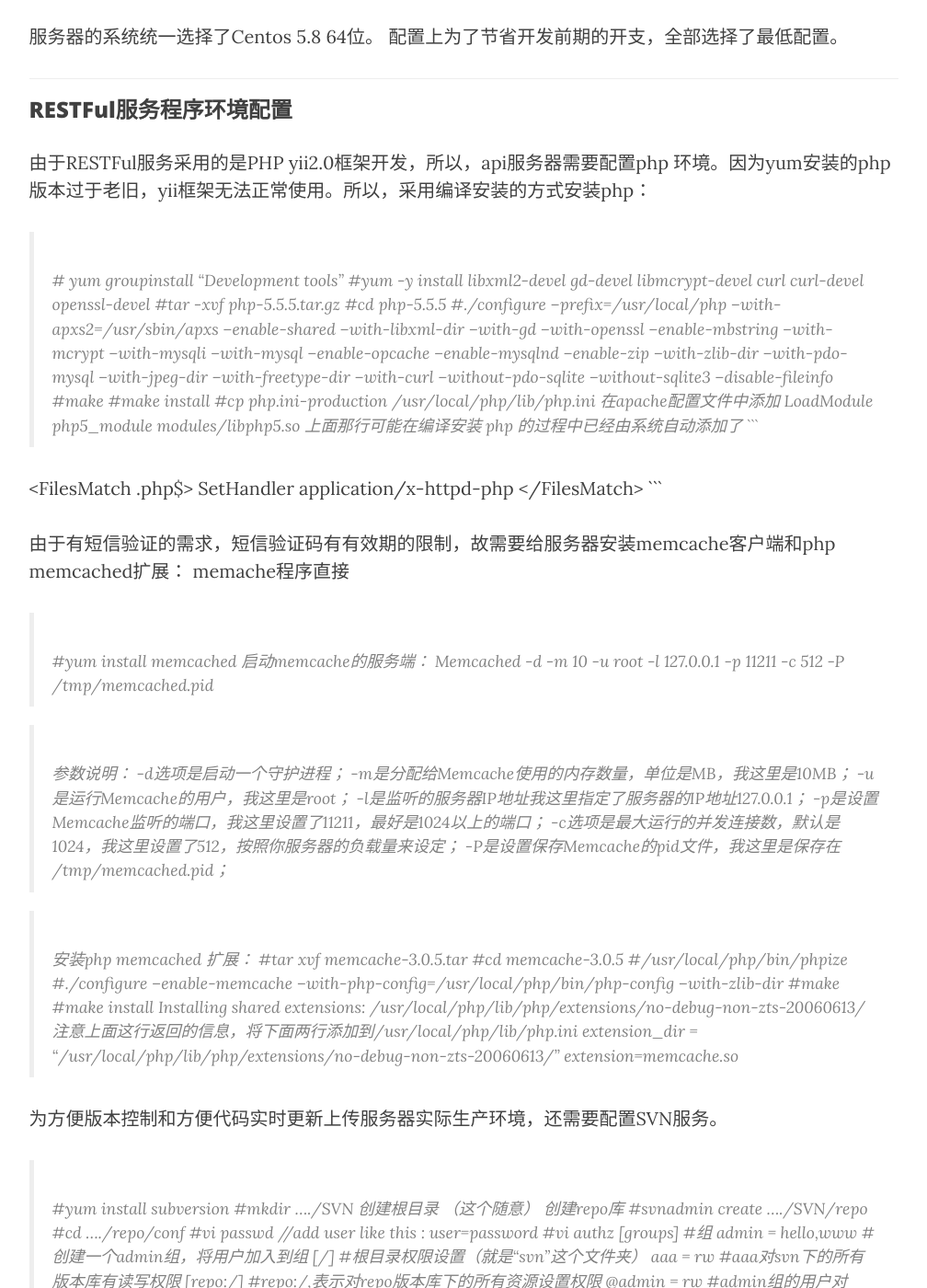
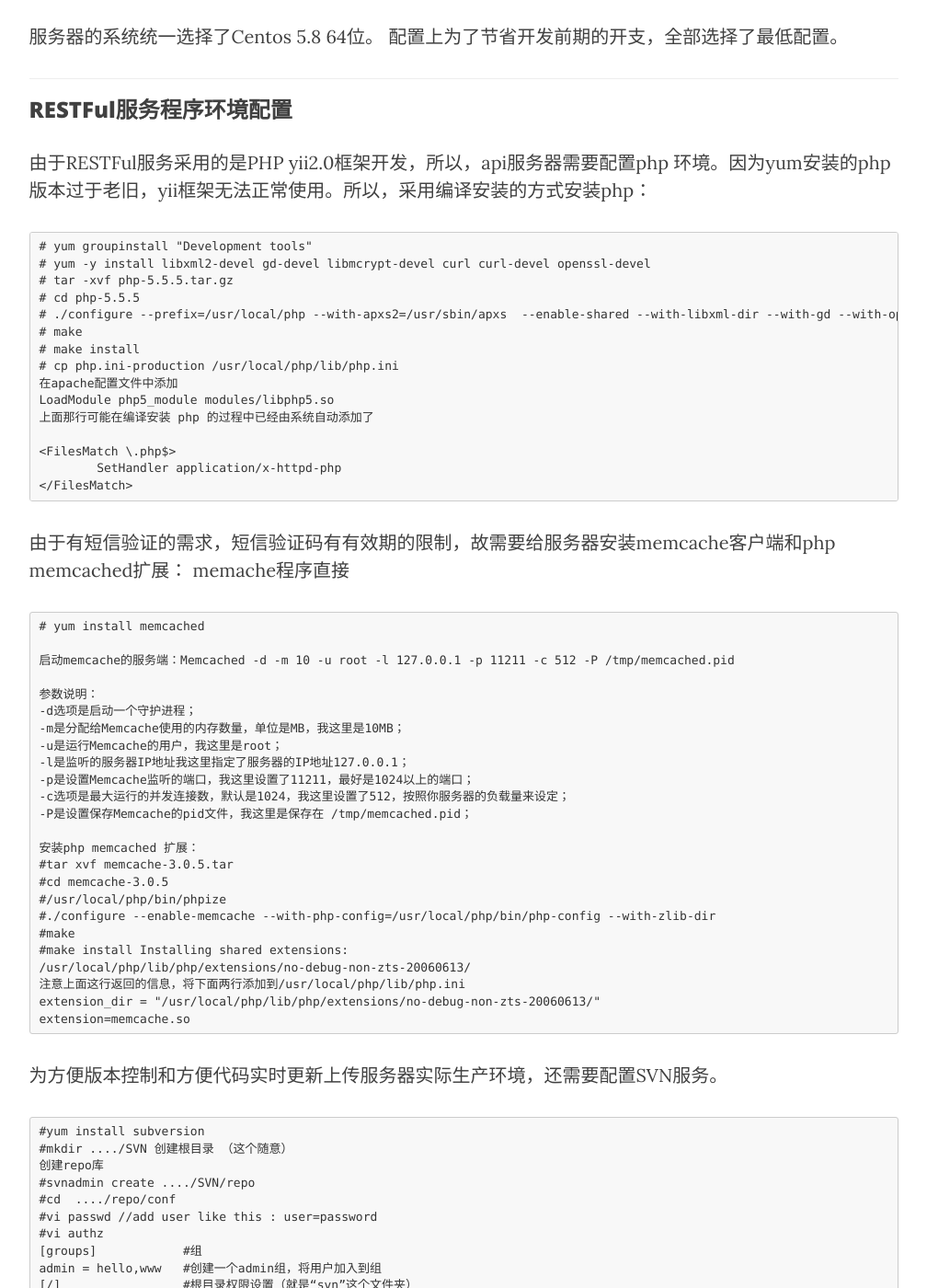
Before and after one commit to dongyeo/dongyeo.github.io, a Jekyll site: the page built from _posts/2015-05-17-yuanxin-app-back-end-design.markdown, in a window 1280 px wide and 1400 px high, scrolled down 1383 px. Shown: the whole window at 92% size, without its empty margins (136-1144 px from the left). Built offline with Jekyll 4.4.1, drawn with Linux system fonts in a browser that asks for light colours; nearby versions of some CDN libraries; comment, search, counter and statistics services are not loaded; some of the changed text lies outside the part shown.

Commit message:
fix markdown format at github markdown engine

````diff
--- a/_posts/2015-05-17-yuanxin-app-back-end-design.markdown
+++ b/_posts/2015-05-17-yuanxin-app-back-end-design.markdown
@@ -35,18 +35,19 @@
 ### RESTFul服务程序环境配置
 由于RESTFul服务采用的是PHP yii2.0框架开发，所以，api服务器需要配置php 环境。因为yum安装的php版本过于老旧，yii框架无法正常使用。所以，采用编译安装的方式安装php：
 
->\# yum groupinstall "Development tools"
->\#yum -y install libxml2-devel gd-devel libmcrypt-devel curl curl-devel openssl-devel
->\#tar -xvf php-5.5.5.tar.gz
->\#cd php-5.5.5
->\#./configure --prefix=/usr/local/php --with-apxs2=/usr/sbin/apxs  --enable-shared --with-libxml-dir --with-gd --with-openssl --enable-mbstring --with-mcrypt --with-mysqli --with-mysql --enable-opcache --enable-mysqlnd --enable-zip --with-zlib-dir --with-pdo-mysql --with-jpeg-dir --with-freetype-dir --with-curl --without-pdo-sqlite --without-sqlite3 --disable-fileinfo
->\#make
->\#make install
->\#cp php.ini-production /usr/local/php/lib/php.ini
->在apache配置文件中添加
->LoadModule php5_module modules/libphp5.so
->上面那行可能在编译安装 php 的过程中已经由系统自动添加了
->```
+```
+# yum groupinstall "Development tools"
+# yum -y install libxml2-devel gd-devel libmcrypt-devel curl curl-devel openssl-devel
+# tar -xvf php-5.5.5.tar.gz
+# cd php-5.5.5
+# ./configure --prefix=/usr/local/php --with-apxs2=/usr/sbin/apxs  --enable-shared --with-libxml-dir --with-gd --with-openssl --enable-mbstring --with-mcrypt --with-mysqli --with-mysql --enable-opcache --enable-mysqlnd --enable-zip --with-zlib-dir --with-pdo-mysql --with-jpeg-dir --with-freetype-dir --with-curl --without-pdo-sqlite --without-sqlite3 --disable-fileinfo
+# make
+# make install
+# cp php.ini-production /usr/local/php/lib/php.ini
+在apache配置文件中添加
+LoadModule php5_module modules/libphp5.so
+上面那行可能在编译安装 php 的过程中已经由系统自动添加了
+
 <FilesMatch \.php$>
 	SetHandler application/x-httpd-php
 </FilesMatch>
@@ -55,40 +56,42 @@
 由于有短信验证的需求，短信验证码有有效期的限制，故需要给服务器安装memcache客户端和php memcached扩展：
 memache程序直接
 
->\#yum install memcached
-> 启动memcache的服务端：
->Memcached -d -m 10 -u root -l 127.0.0.1 -p 11211 -c 512 -P /tmp/memcached.pid
+```
+# yum install memcached
 
->参数说明：
->-d选项是启动一个守护进程；
->-m是分配给Memcache使用的内存数量，单位是MB，我这里是10MB；
->-u是运行Memcache的用户，我这里是root；
->-l是监听的服务器IP地址我这里指定了服务器的IP地址127.0.0.1；
->-p是设置Memcache监听的端口，我这里设置了11211，最好是1024以上的端口；
->-c选项是最大运行的并发连接数，默认是1024，我这里设置了512，按照你服务器的负载量来设定；
->-P是设置保存Memcache的pid文件，我这里是保存在 /tmp/memcached.pid；
+启动memcache的服务端：Memcached -d -m 10 -u root -l 127.0.0.1 -p 11211 -c 512 -P /tmp/memcached.pid
 
->安装php memcached 扩展：
->\#tar xvf memcache-3.0.5.tar
->\#cd memcache-3.0.5
->\#/usr/local/php/bin/phpize
->\#./configure --enable-memcache --with-php-config=/usr/local/php/bin/php-config --with-zlib-dir
->\#make
->\#make install Installing shared extensions:
->/usr/local/php/lib/php/extensions/no-debug-non-zts-20060613/
- >注意上面这行返回的信息，将下面两行添加到/usr/local/php/lib/php.ini
- >extension_dir = "/usr/local/php/lib/php/extensions/no-debug-non-zts-20060613/"
- >extension=memcache.so
+参数说明：
+-d选项是启动一个守护进程；
+-m是分配给Memcache使用的内存数量，单位是MB，我这里是10MB；
+-u是运行Memcache的用户，我这里是root；
+-l是监听的服务器IP地址我这里指定了服务器的IP地址127.0.0.1；
+-p是设置Memcache监听的端口，我这里设置了11211，最好是1024以上的端口；
+-c选项是最大运行的并发连接数，默认是1024，我这里设置了512，按照你服务器的负载量来设定；
+-P是设置保存Memcache的pid文件，我这里是保存在 /tmp/memcached.pid；
 
+安装php memcached 扩展：
+#tar xvf memcache-3.0.5.tar
+#cd memcache-3.0.5
+#/usr/local/php/bin/phpize
+#./configure --enable-memcache --with-php-config=/usr/local/php/bin/php-config --with-zlib-dir
+#make
+#make install Installing shared extensions:
+/usr/local/php/lib/php/extensions/no-debug-non-zts-20060613/
+注意上面这行返回的信息，将下面两行添加到/usr/local/php/lib/php.ini
+extension_dir = "/usr/local/php/lib/php/extensions/no-debug-non-zts-20060613/"
+extension=memcache.so
+```
 为方便版本控制和方便代码实时更新上传服务器实际生产环境，还需要配置SVN服务。
 
->\#yum install subversion
->\#mkdir ..../SVN 创建根目录 （这个随意）
->创建repo库
->\#svnadmin create ..../SVN/repo
->\#cd  ..../repo/conf
->\#vi passwd //add user like this : user=password
->\#vi authz
+```
+#yum install subversion
+#mkdir ..../SVN 创建根目录 （这个随意）
+创建repo库
+#svnadmin create ..../SVN/repo
+#cd  ..../repo/conf
+#vi passwd //add user like this : user=password
+#vi authz
 [groups]            #组
 admin = hello,www   #创建一个admin组，将用户加入到组
 [/]                 #根目录权限设置（就是“svn”这个文件夹）
@@ -96,53 +99,53 @@
 [repo:/]            #repo:/,表示对repo版本库下的所有资源设置权限
 @admin = rw         #admin组的用户对repo版本库有读写权限
 
->\#vim svnserve.conf
->[general]
-\#匿名访问的权限，可以是read,write,none,默认为read
+#vim svnserve.conf
+[general]
+#匿名访问的权限，可以是read,write,none,默认为read
 anon-access = none
-\#使授权用户有写权限
+#使授权用户有写权限
 auth-access = write
-\#密码数据库的路径
+#密码数据库的路径
 password-db = passwd
-\#访问控制文件
+#访问控制文件
 authz-db = authz
-\#认证命名空间，subversion会在认证提示里显示，并且作为凭证缓存的关键字
+#认证命名空间，subversion会在认证提示里显示，并且作为凭证缓存的关键字
 realm = /opt/svn/repo
 
->[root@localhost conf]#vim /etc/sysconfig/iptables
+[root@localhost conf]#vim /etc/sysconfig/iptables
 添加以下内容：
 -A INPUT -m state --state NEW -m tcp -p tcp --dport 3690 -j ACCEPT
 保存后重启防火墙
 [root@localhost conf]#service iptables restart
 
->\#svnserve -d -r /opt/svn/repo
+#svnserve -d -r /opt/svn/repo
 
->[root@localhost password]# killall svnserve //停止
->[root@localhost password]# svnserve -d -r /opt/svn/repo // 启动
->
->设置WEB服务器根目录为/var/www/html
+[root@localhost password]# killall svnserve //停止
+[root@localhost password]# svnserve -d -r /opt/svn/repo // 启动
+设置WEB服务器根目录为/var/www/html
 
->checkout一份SVN
->\#svn co svn://localhost /var/www/html/yuanxin
->修改权限为WEB用户
->chown -R apache:apache /var/www/html/yuanxin
+checkout一份SVN
+#svn co svn://localhost /var/www/html/yuanxin
+修改权限为WEB用户
+chown -R apache:apache /var/www/html/yuanxin
 
->建立同步脚本
+建立同步脚本
 
->\#cd /www/svndata/oplinux/hooks/
+#cd /www/svndata/oplinux/hooks/
 
->\#cp post-commit.tmpl post-commit
+#cp post-commit.tmpl post-commit
 
->编辑post-commit,在文件最后添加以下内容
+编辑post-commit,在文件最后添加以下内容
 
->export LANG=en_US.UTF-8
+export LANG=en_US.UTF-8
 SVN=/usr/bin/svn
 WEB=/www/webroot/
-\$SVN update \$WEB –username rsync –password rsync
+$SVN update \$WEB –username rsync –password rsync
 chown -R apache:apache $WEB
 
->增加脚本执行权限
->\#chmod a+x post-commit
+增加脚本执行权限
+#chmod a+x post-commit
+```
 
 这样就可以在本地使用SVN客户端实时将本地的代码commit到服务器的仓库，并同步到web应用下。
 
````
